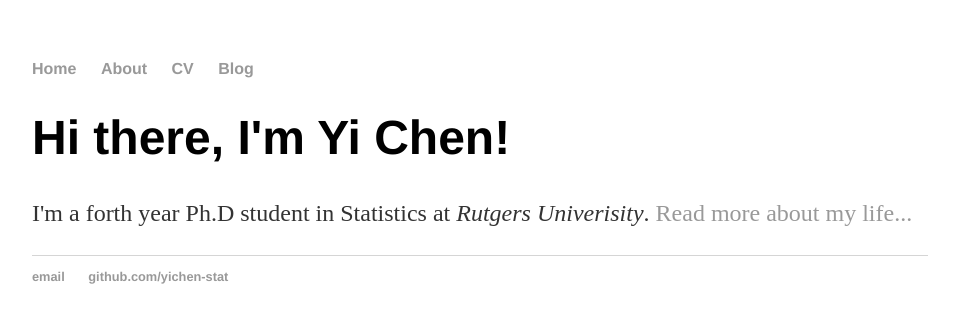
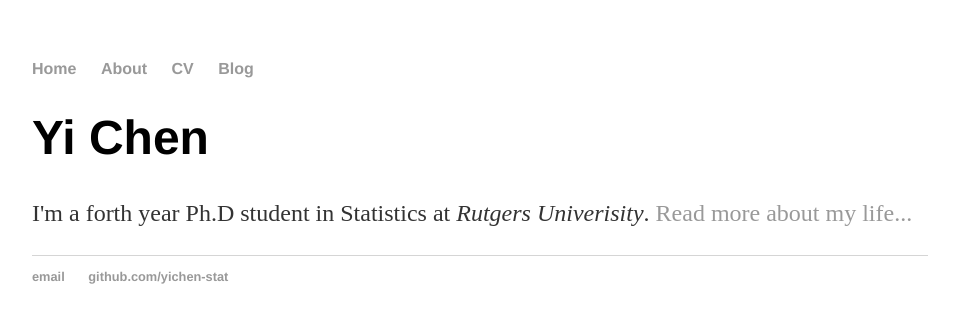
Before and after one commit to yichen-stat/yichen-stat.github.io, a plain HTML site: page index.html in a window 1280 px wide. Shown: the whole page, without its empty margins (160-1119 px from the left). Drawn offline with Linux system fonts and the light colour scheme.

Commit message:
Update index.html

```diff
--- a/index.html
+++ b/index.html
@@ -16,7 +16,7 @@
 		</nav>
 		<div class="container">
     		<div class="blurb">
-        		<h1>Hi there, I'm Yi Chen!</h1>
+        		<h1>Yi Chen</h1>
 				<p>I'm a forth year Ph.D student in Statistics at <em>Rutgers Univerisity</em>. <a href="/about">Read more about my life...</a></p>
     		</div><!-- /.blurb -->
 		</div><!-- /.container -->
```
